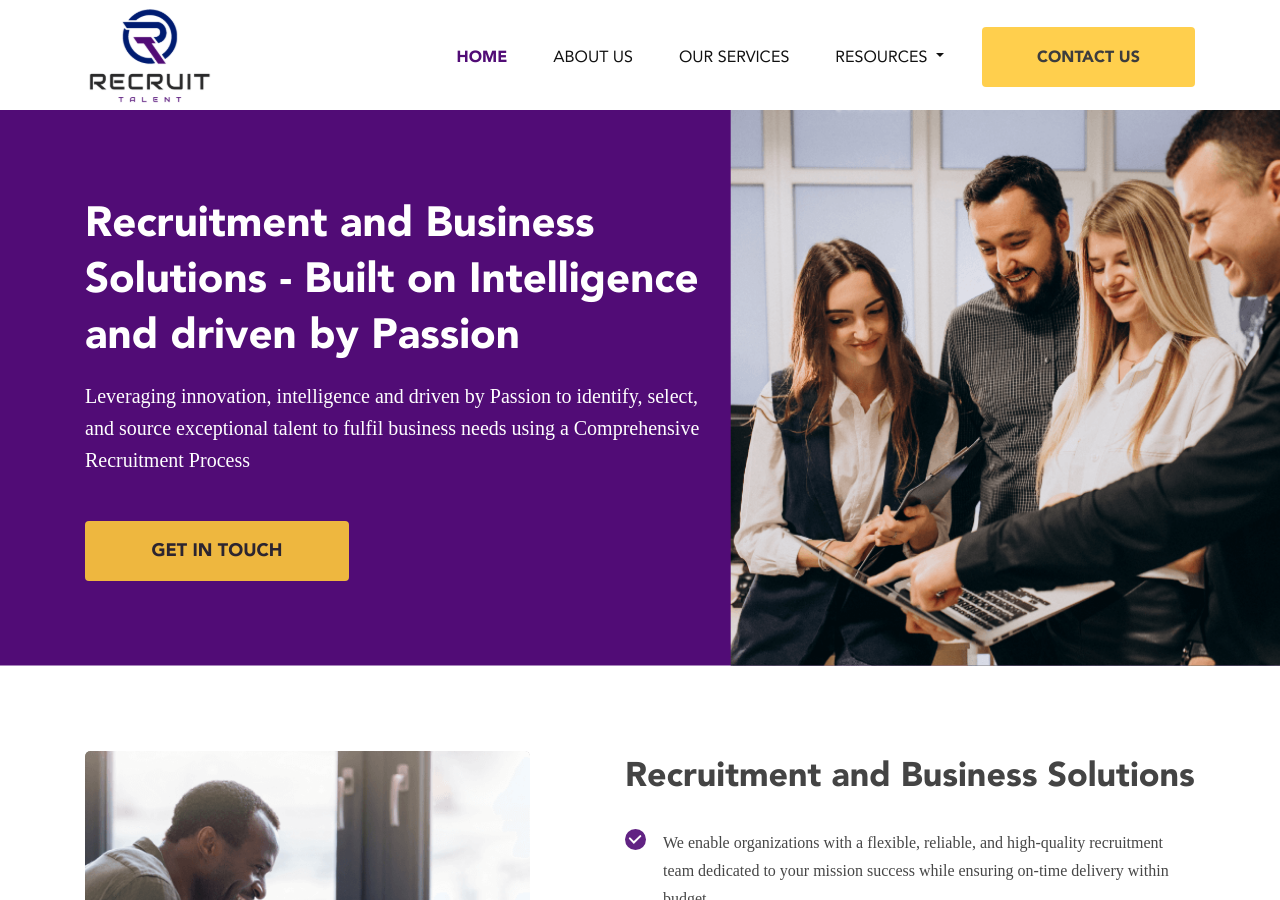
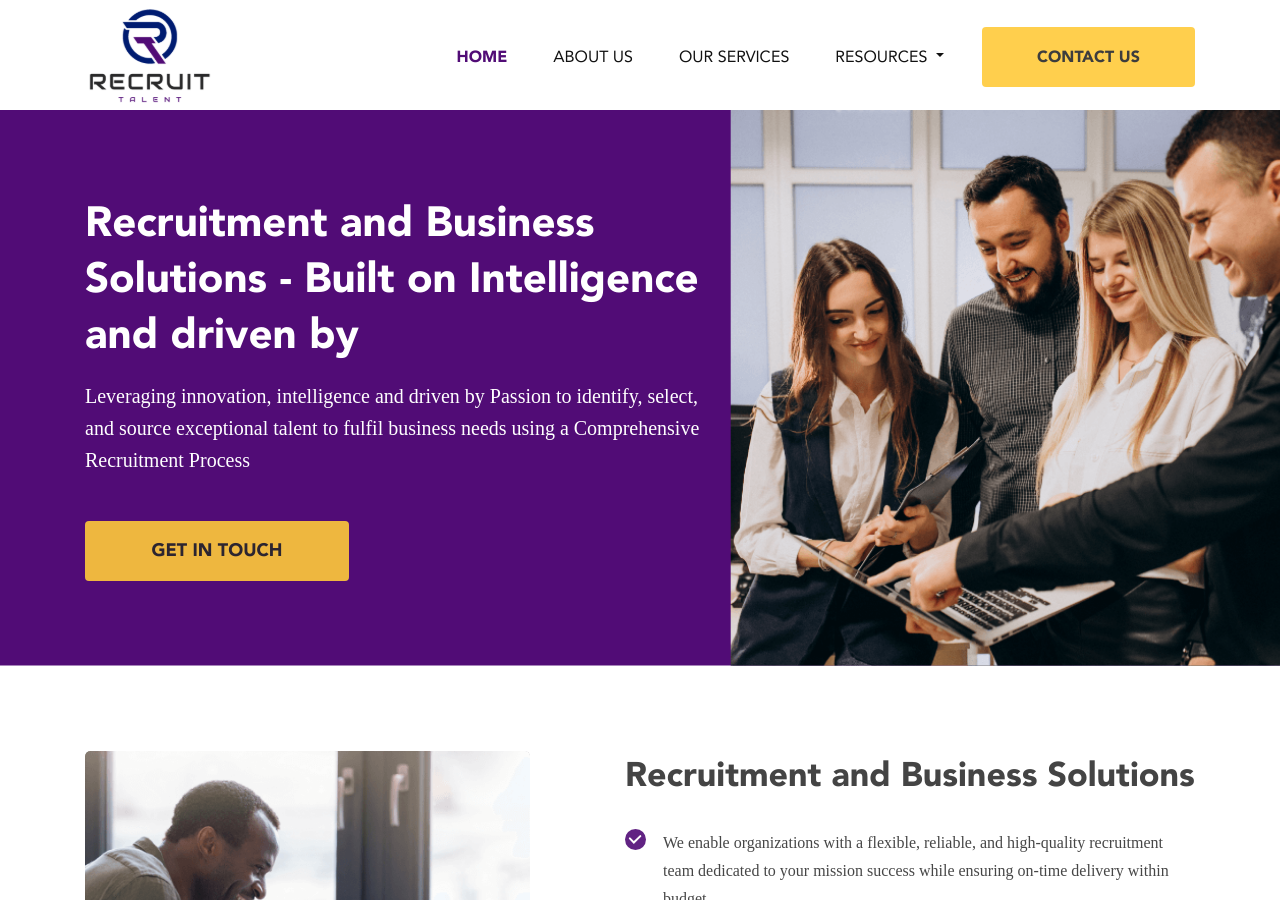
Before and after one commit to virajChuaudhary/RT-testing, a Jekyll site: the page built from index.md, in a window 1280 px wide and 900 px high. Built offline with Jekyll 4.4.1, drawn with Linux system fonts in a browser that asks for light colours; some web fonts are replaced.

Commit message:
Updated Index

```diff
--- a/index.md
+++ b/index.md
@@ -1,11 +1,11 @@
 ---
 title: Recruit Talent
-description: 'Recruitment and Business Solutions - Built on Intelligence and driven
-  by '
+description: Recruitment and Business Solutions - Built on Intelligence and driven
+  by Passion
 social-image: "/images/social-image.png"
 banner-image: "/images/home-banner.png"
-banner-heading: Recruitment and Business Solutions - Built on Intelligence and driven
-  by Passion
+banner-heading: 'Recruitment and Business Solutions - Built on Intelligence and driven
+  by '
 banner-sub-heading: 'Leveraging innovation, intelligence and driven by Passion to
   identify, select, and source exceptional talent to fulfil business needs using a
   Comprehensive Recruitment Process  '
```
